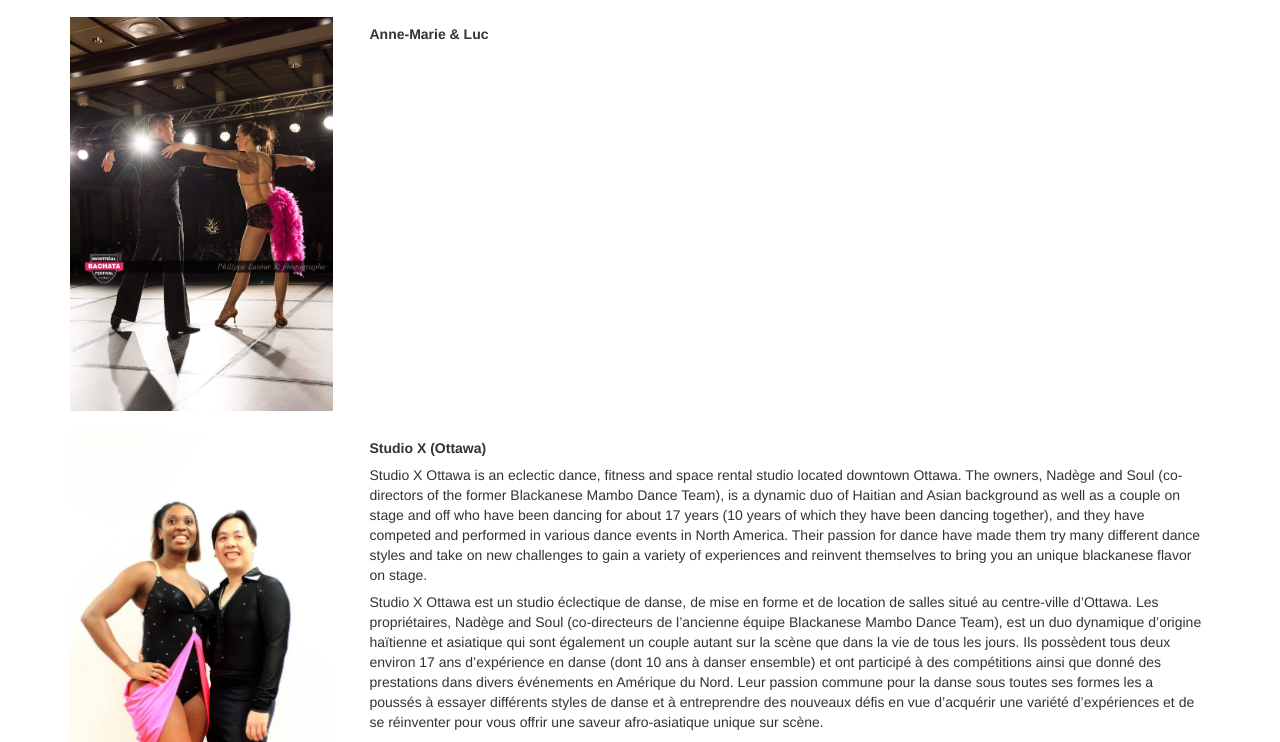
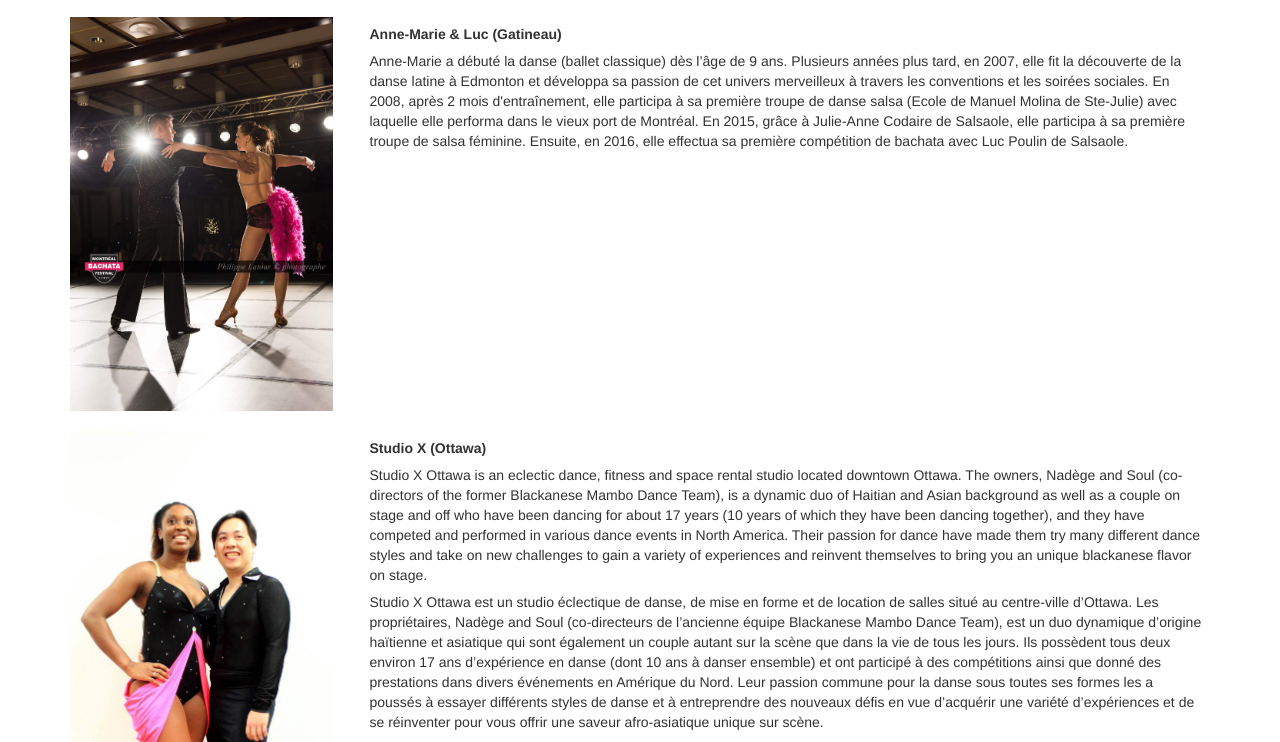
Before and after one commit to wleroux/osc, a website: page public/index.html in a window 1280 px wide. Shown: the part 4194-4936 px from the top of the page. Drawn offline with nearby package versions, Linux system fonts and the light colour scheme; files that its build step writes are made by us from their sources.

Commit message:
LDS to Ladies and biography for Anne-Mario and Luc

```diff
--- a/public/index.html
+++ b/public/index.html
@@ -182,7 +182,9 @@
           <img src="images/performer_anne_marie_luc.jpg" />
         </div>
         <div class="col-xs-12 col-md-9">
-          <p><strong>Anne-Marie &amp; Luc</strong></p>
+          <p><strong>Anne-Marie &amp; Luc (Gatineau)</strong></p>
+
+          <p>Anne-Marie a débuté la danse (ballet classique) dès l’âge de 9 ans.  Plusieurs années plus tard, en 2007, elle fit la découverte de la danse latine à Edmonton et développa sa passion de cet univers merveilleux à travers les conventions et les soirées sociales.  En 2008, après 2 mois d'entraînement, elle participa à sa première troupe de danse salsa (Ecole de Manuel Molina de Ste-Julie) avec laquelle elle performa dans le vieux port de Montréal.  En 2015, grâce à Julie-Anne Codaire de Salsaole, elle participa à sa première troupe de salsa féminine.  Ensuite, en 2016, elle effectua sa première compétition de bachata avec Luc Poulin de Salsaole.</p>
         </div>
       </div>
 
@@ -406,7 +408,7 @@
             <tr>
               <td>2PM-3PM</td>
               <td>Rania Greiche &amp; Rickey Zepeda</td>
-              <td>LDS &amp; Men's Styling</td>
+              <td>Ladies &amp; Men's Styling</td>
             </tr>
             <tr>
               <td>3PM-4PM</td>
```
